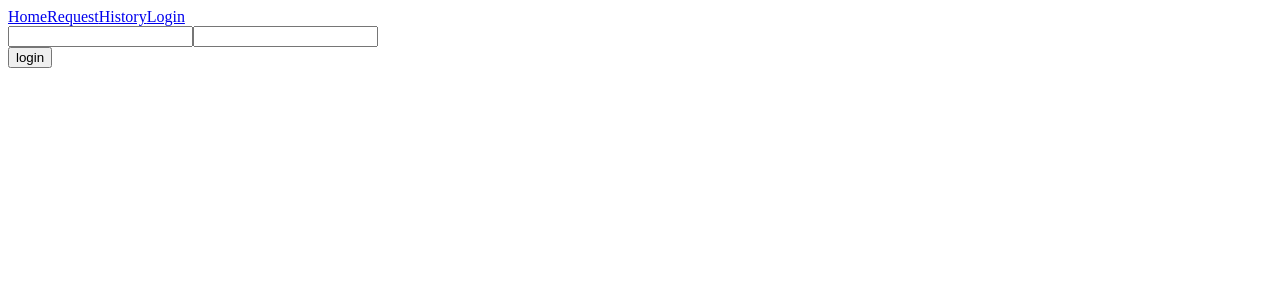
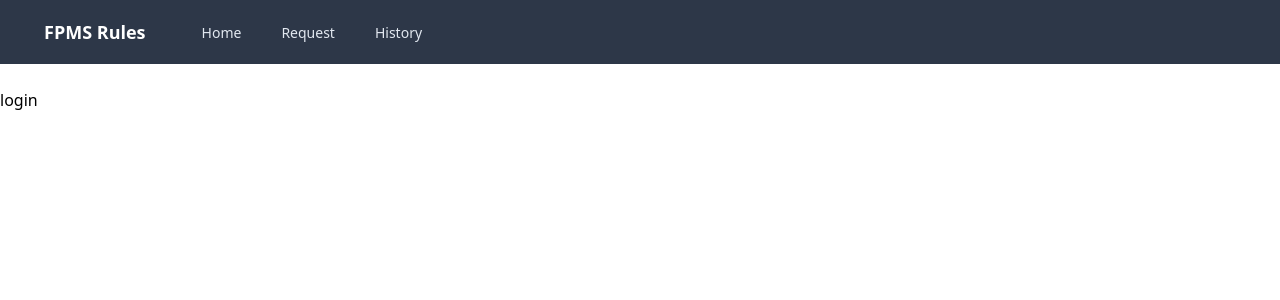
Before and after one commit to KIM-JUNHO/react-node, a React (Vite) app: page /login in a window 1280 px wide. Shown: the top 300 px of the page. Built offline with nearby package versions, Linux system fonts and the light colour scheme.

Commit message:
use tailwindcss navigation

```diff
--- a/src/components/AuthButton.tsx
+++ b/src/components/AuthButton.tsx
@@ -12,10 +12,11 @@
       onClick={() => {
         fakeAuth.signout(() => history.push('/'));
       }}
+      className="ml-4 px-3 py-2 rounded-md text-sm font-medium text-white bg-gray-700 focus:outline-none focus:text-white focus:bg-gray-700"
     >
-      logout
+      Logout
     </button>
   ) : (
-    <Link to="/login">Login</Link>
+    <div className="hidden"></div>
   );
 }
--- a/src/components/Navigation.tsx
+++ b/src/components/Navigation.tsx
@@ -4,11 +4,42 @@
 
 export default function Navigation() {
   return (
-    <nav>
-      <Link to="/">Home</Link>
-      <Link to="/request">Request</Link>
-      <Link to="/history">History</Link>
-      <AuthButton />
+    <nav className="bg-gray-800">
+      <div className="max-w-7xl mx-auto px-4 sm:px-6 lg:px-8">
+        <div className="flex items-center justify-between h-16">
+          <div className="flex items-center">
+            <Link
+              to="/"
+              className="flex-shrink-0 px-3 py-2 text-lg font-bold text-white cursor-pointer"
+            >
+              FPMS Rules
+            </Link>
+            <div className="hidden md:block">
+              <div className="ml-8 flex items-baseline">
+                <Link
+                  to="/"
+                  className="px-3 py-2 rounded-md text-sm font-medium text-gray-300 hover:text-white hover:bg-gray-700 focus:outline-none focus:text-white focus:bg-gray-700"
+                >
+                  Home
+                </Link>
+                <Link
+                  to="/request"
+                  className="ml-4 px-3 py-2 rounded-md text-sm font-medium text-gray-300 hover:text-white hover:bg-gray-700 focus:outline-none focus:text-white focus:bg-gray-700"
+                >
+                  Request
+                </Link>
+                <Link
+                  to="/history"
+                  className="ml-4 px-3 py-2 rounded-md text-sm font-medium text-gray-300 hover:text-white hover:bg-gray-700 focus:outline-none focus:text-white focus:bg-gray-700"
+                >
+                  History
+                </Link>
+              </div>
+            </div>
+          </div>
+          <AuthButton />
+        </div>
+      </div>
     </nav>
   );
 }
--- a/src/index.tsx
+++ b/src/index.tsx
@@ -3,6 +3,7 @@
 import { ApolloProvider } from '@apollo/react-hooks';
 import client from './utils/apollo';
 import App from './App';
+import './index.css';
 
 ReactDOM.render(
   <ApolloProvider client={client}>
```
